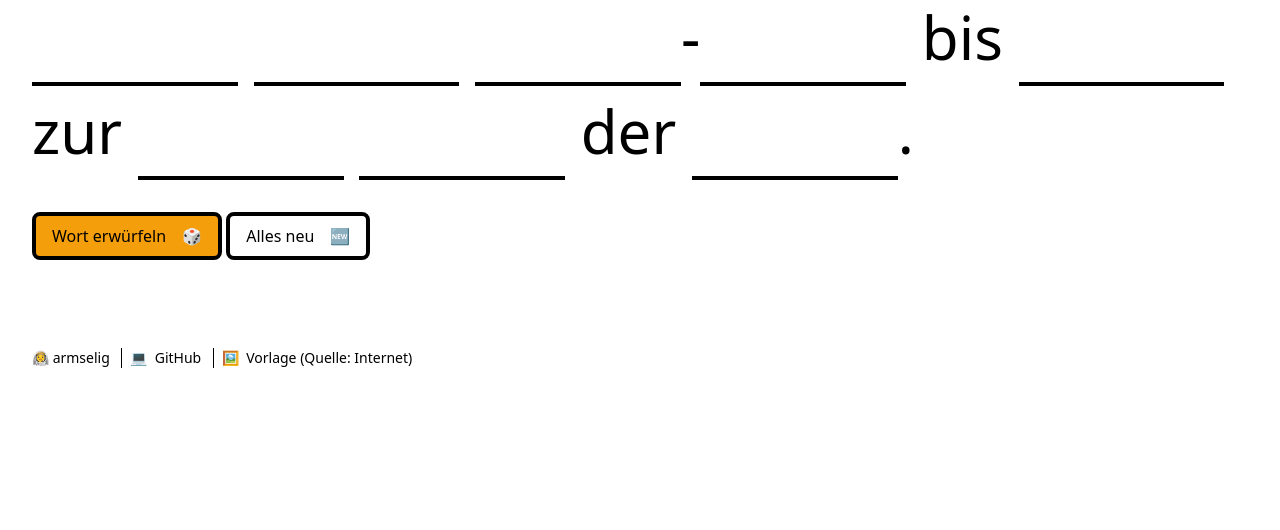
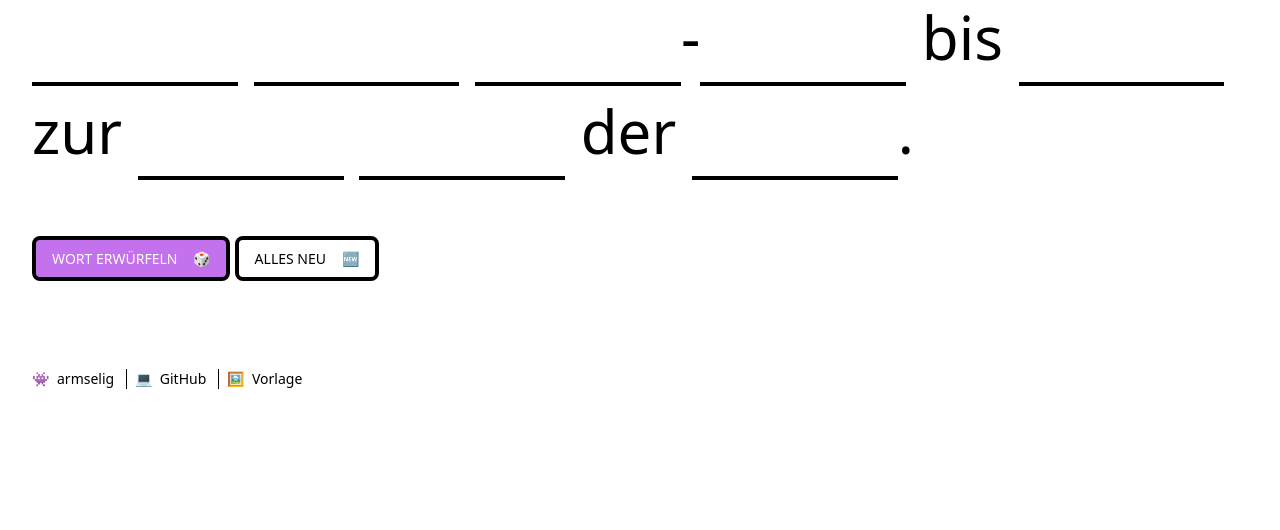
Before and after one commit to armselig/lascheln, a website built with Parcel: page src/index.html in a window 1280 px wide. Shown: the part 270-800 px from the top of the page. Built offline with nearby package versions, Linux system fonts and the light colour scheme.

Commit message:
style(lascheln): adjust color palette and some minor tweaks

```diff
--- a/src/assets/styles/index.css
+++ b/src/assets/styles/index.css
@@ -8,20 +8,35 @@
   min-width: 44px;
   min-height: 44px;
   padding: theme('spacing.2') theme('spacing.4');
-  border: 4px solid;
+  border: 4px solid theme('colors.black');
   border-radius: 8px;
+  text-transform: uppercase;
+  font-size: theme('fontSize.sm');
+}
+
+.btn:hover {
+  border-color: theme('colors.tertiary');
 }
 
 .btn:active {
-  border-color: theme('colors.yellow.600');
-  background-color: theme('colors.yellow.600');
+  border-color: theme('colors.tertiary');
+  background-color: theme('colors.tertiary');
 }
 
 .btn:disabled {
-  color: theme('colors.gray.400');
-  border-color: theme('colors.gray.400');
+  color: theme('colors.gray');
+  border-color: theme('colors.gray');
   background-color: transparent;
   cursor: not-allowed;
+}
+
+.btn:disabled:hover {
+  border-color: theme('colors.gray');
+}
+
+.btn--primary {
+  background-color: theme('colors.primary');
+  color: theme('colors.white');
 }
 
 .btn__ico {
@@ -42,7 +57,7 @@
 .word--active {
   @apply animate-pulse;
 
-  border-color: theme('colors.yellow.500');
+  border-color: theme('colors.primary');
 }
 
 .word--solved {
@@ -51,30 +66,45 @@
 }
 
 .word--solved:nth-child(odd) {
-  background: rgba(252, 70, 107, 1);
-  background: radial-gradient(
-    circle,
-    #12c2e9 0%,
-    #c471ed 50%,
-    rgba(252, 70, 107, 1) 100%
+  background: theme('colors.secondary');
+  background: linear-gradient(
+    to right,
+    theme('colors.primary'),
+    theme('colors.secondary')
   );
   -webkit-background-clip: text;
   -webkit-text-fill-color: transparent;
+
+  /* @screen md {
+    background: radial-gradient(circle, theme('colors.tertiary') 0%, theme('colors.primary') 50%, theme('colors.secondary') 100%);
+  } */
 }
 
 .word--solved:nth-child(even) {
-  background: #c471ed;
-  background: linear-gradient(to right, #12c2e9, #c471ed, #f64f59);
+  background: theme('colors.primary');
+  background: linear-gradient(
+    to left,
+    theme('colors.primary'),
+    theme('colors.secondary')
+  );
   -webkit-background-clip: text;
   -webkit-text-fill-color: transparent;
+
+  /* @screen md {
+    background: linear-gradient(to right, theme('colors.tertiary'), theme('colors.primary'), theme('colors.secondary'));
+  } */
 }
 
 p {
   hyphens: auto;
 }
 
-a:hover {
-  border-bottom: 2px solid currentColor;
+.link:hover {
+  text-decoration: underline;
+}
+
+.link__ico {
+  margin-right: theme('spacing.2');
 }
 
 main {
--- a/src/index.html
+++ b/src/index.html
@@ -60,7 +60,7 @@
         </p>
       </div>
     </header>
-    <main class="container mx-auto my-10 px-2 md:px-8">
+    <main class="container mx-auto mt-10 px-2 md:px-8">
       <noscript
         class="font-bold text-center text-2xl mt-8 p-4 bg-red-700 text-white"
       >
@@ -89,18 +89,17 @@
           <span id="word7" class="word"></span> der
           <span id="word8" class="word"></span>.
         </p>
-        <ul class="mt-8">
-          <li class="inline-block">
-            <button
-              class="btn mb-4 bg-yellow-500 border-yellow-500 hover:border-yellow-600 hover:bg-yellow-400"
-              id="btnDie"
-            >
-              <span>Wort erwürfeln</span><span class="btn__ico">🎲</span>
+        <ul class="mt-10 md:mt-14">
+          <li class="inline-block mb-4">
+            <button class="btn btn--primary animate-spin-once" id="btnDie">
+              <span>Wort erwürfeln</span
+              ><span class="btn__ico" aria-hidden="true">🎲</span>
             </button>
           </li>
           <li class="inline-block">
-            <button class="btn hover:border-yellow-600" id="btnReset">
-              <span>Alles neu</span><span class="btn__ico">🆕</span>
+            <button class="btn" id="btnReset">
+              <span>Alles neu</span
+              ><span class="btn__ico" aria-hidden="true">🆕</span>
             </button>
           </li>
         </ul>
@@ -113,29 +112,33 @@
         </ul>
       </section>
     </main>
-    <footer class="container mx-auto px-2 py-8 md:px-8">
+    <footer class="container mx-auto mt-10 px-2 py-8 md:px-8">
       <ul
         class="footer-links sm:divide-x sm:divide-current text-sm text-center sm:text-left"
       >
-        <li class="sm:inline-block sm:pr-2 mb-2">
-          <a href="https://hendrik.koeln/" title="Webseite von Hendrik Neumann"
-            >🧑‍🚀&nbsp;armselig</a
+        <li class="sm:inline-block sm:pr-2 mb-3">
+          <a
+            class="link"
+            href="https://hendrik.koeln/"
+            title="Webseite von Hendrik Neumann"
+            ><span class="link__ico" aria-hidden="true">👾</span>armselig</a
           >
         </li>
-        <li class="sm:inline-block sm:px-2 mb-2">
+        <li class="sm:inline-block sm:px-2 mb-3">
           <a
+            class="link"
             href="https://github.com/armselig/lascheln"
             title="Quellcode auf GitHub ansehen"
-            >💻 &nbsp;GitHub</a
+            ><span class="link__ico" aria-hidden="true">💻</span>GitHub</a
           >
         </li>
-        <li class="sm:inline-block sm:px-2 mb-2">
+        <li class="sm:inline-block sm:px-2 mb-3">
           <a
+            class="link"
             href="assets/images/wuerfeln-mit-armin.jpg"
             title="Bild, das als Vorlage für diese Seite dient"
-            >🖼️ &nbsp;Vorlage</a
+            ><span class="link__ico" aria-hidden="true">🖼️</span>Vorlage</a
           >
-          (Quelle: Internet)
         </li>
       </ul>
     </footer>
--- a/tailwind.config.js
+++ b/tailwind.config.js
@@ -1,4 +1,20 @@
 module.exports = {
   // mode: 'jit',
   purge: ['./src/**/*.{html,css,scss,js,jsx,ts,tsx,vue}', './dist/**/*.html'],
+  theme: {
+    colors: {
+      black: '#000',
+      gray: '#9ca3af',
+      white: '#fff',
+      transparent: 'transparent',
+      primary: '#c471ed',
+      secondary: '#f64f59',
+      tertiary: '#12c2e9',
+    },
+    extend: {
+      animation: {
+        'spin-once': 'spin 0.5s linear',
+      },
+    },
+  },
 };
```
